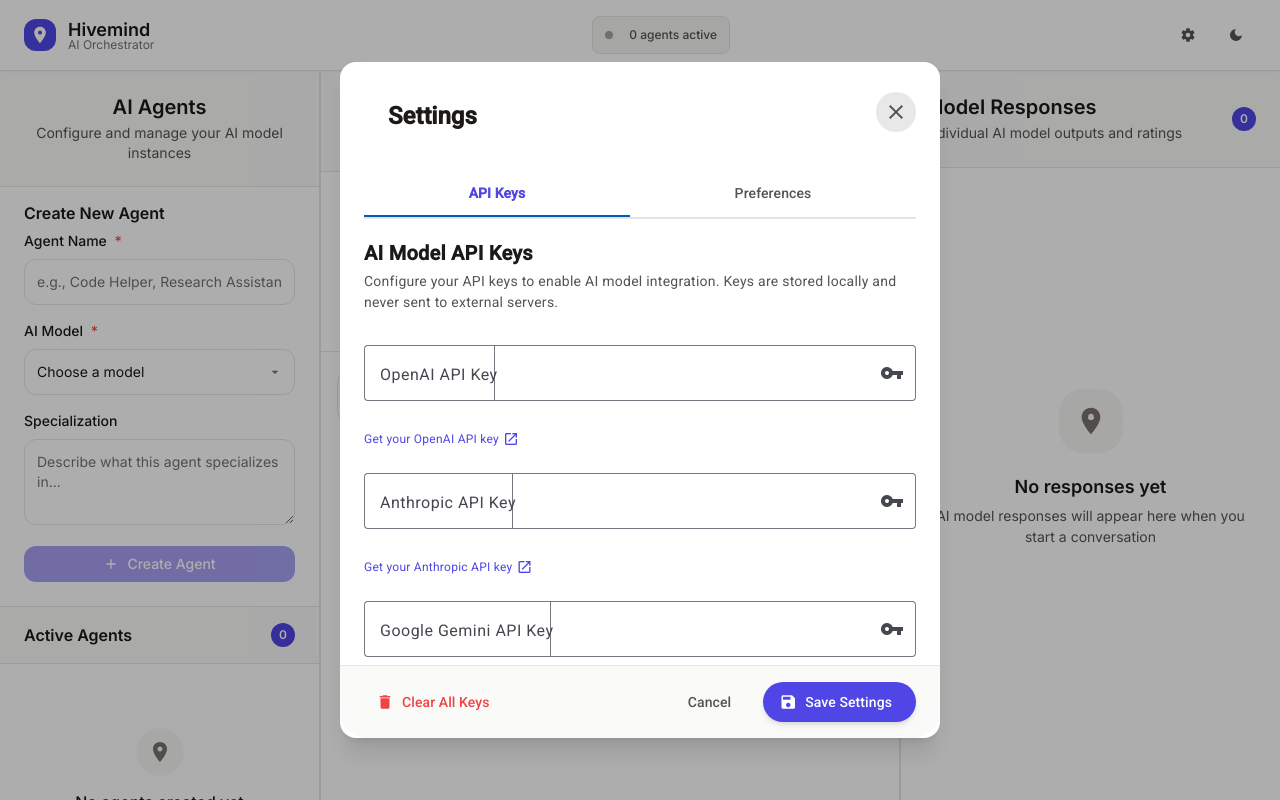
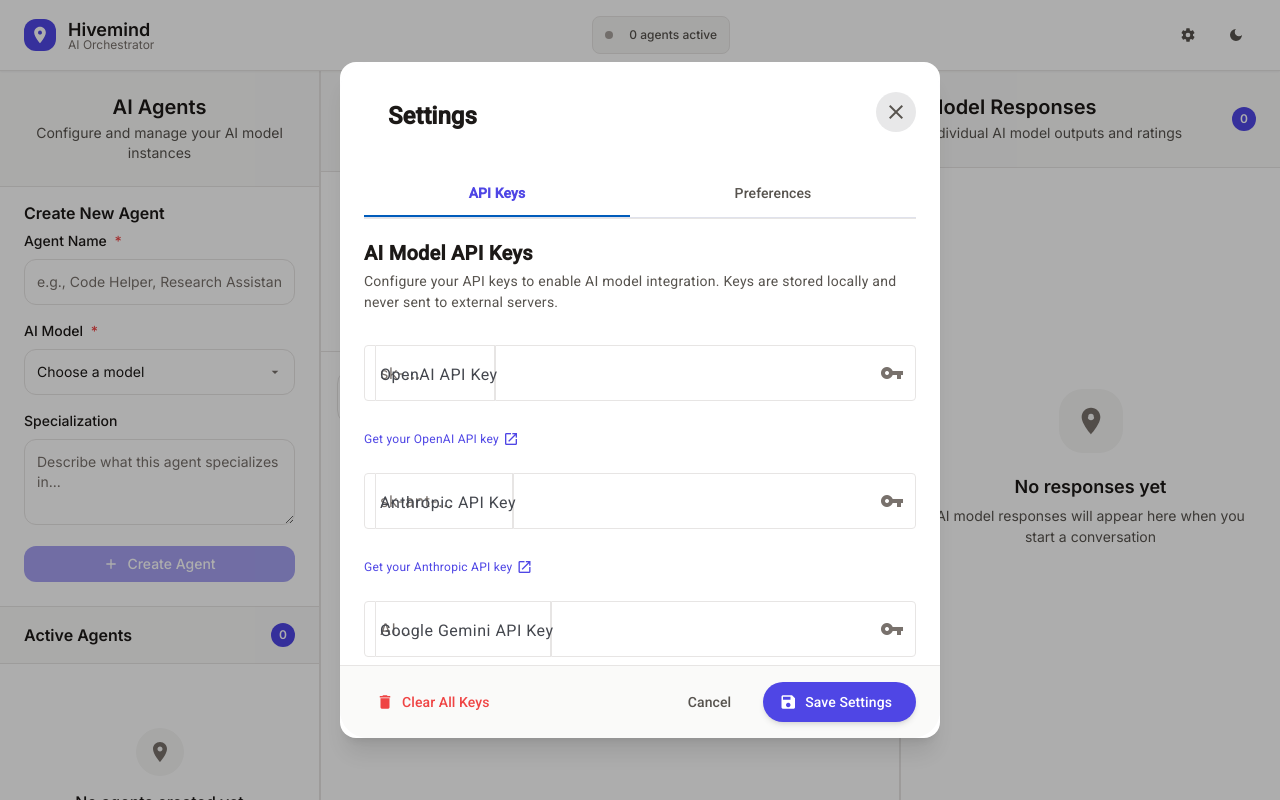
Before and after one commit to 4sYnSw9p67/Hivemind-multi-model-AI-orchestrator, an Angular app in the folder frontend/hivemind-frontend/: page /hivemind in a window 1280 px wide. Both pictures are taken after a click on the button 1188 px from the left and 35 px from the top of the page. Built offline with nearby package versions, Linux system fonts and the light colour scheme.

Commit message:
FE settings dialog fixes

```diff
--- a/frontend/hivemind-frontend/src/app/components/settings-dialog/settings-dialog.ts
+++ b/frontend/hivemind-frontend/src/app/components/settings-dialog/settings-dialog.ts
@@ -404,29 +404,100 @@ import { ThemeService } from '../../services/theme.service';
       background: var(--bg-primary) !important;
     }
 
-    /* Form Field Styling */
+    /* Form Field Styling - Comprehensive Material Design Overrides */
     ::ng-deep .mat-mdc-form-field {
+      /* Filled appearance */
       --mdc-filled-text-field-container-color: var(--bg-primary);
       --mdc-filled-text-field-label-text-color: var(--text-secondary);
       --mdc-filled-text-field-input-text-color: var(--text-primary);
+
+      /* Outlined appearance */
       --mdc-outlined-text-field-outline-color: var(--border-light);
       --mdc-outlined-text-field-focus-outline-color: var(--brand-primary);
       --mdc-outlined-text-field-hover-outline-color: var(--border-medium);
       --mdc-outlined-text-field-label-text-color: var(--text-secondary);
       --mdc-outlined-text-field-input-text-color: var(--text-primary);
+      --mdc-outlined-text-field-container-color: transparent;
+
+      /* Additional overrides */
+      --mdc-text-field-caret-color: var(--brand-primary);
+      --mdc-text-field-focus-label-text-color: var(--brand-primary);
+      --mdc-text-field-label-text-color: var(--text-secondary);
+      --mdc-text-field-input-text-color: var(--text-primary);
+
+      font-family: var(--font-family-sans) !important;
+    }
+
+    /* Specific overrides for outlined form fields */
+    ::ng-deep .mat-mdc-form-field.mat-mdc-form-field-appearance-outline {
+      background: transparent !important;
+    }
+
+    ::ng-deep .mat-mdc-form-field.mat-mdc-form-field-appearance-outline .mdc-notched-outline__leading,
+    ::ng-deep .mat-mdc-form-field.mat-mdc-form-field-appearance-outline .mdc-notched-outline__notch,
+    ::ng-deep .mat-mdc-form-field.mat-mdc-form-field-appearance-outline .mdc-notched-outline__trailing {
+      border-color: var(--border-light) !important;
+    }
+
+    ::ng-deep .mat-mdc-form-field.mat-mdc-form-field-appearance-outline:hover .mdc-notched-outline__leading,
+    ::ng-deep .mat-mdc-form-field.mat-mdc-form-field-appearance-outline:hover .mdc-notched-outline__notch,
+    ::ng-deep .mat-mdc-form-field.mat-mdc-form-field-appearance-outline:hover .mdc-notched-outline__trailing {
+      border-color: var(--border-medium) !important;
+    }
+
+    ::ng-deep .mat-mdc-form-field.mat-mdc-form-field-appearance-outline.mat-focused .mdc-notched-outline__leading,
+    ::ng-deep .mat-mdc-form-field.mat-mdc-form-field-appearance-outline.mat-focused .mdc-notched-outline__notch,
+    ::ng-deep .mat-mdc-form-field.mat-mdc-form-field-appearance-outline.mat-focused .mdc-notched-outline__trailing {
+      border-color: var(--brand-primary) !important;
+      border-width: 2px !important;
+    }
+
+    /* Label styling */
+    ::ng-deep .mat-mdc-form-field-label {
+      color: var(--text-secondary) !important;
+      font-family: var(--font-family-sans) !important;
     }
 
     ::ng-deep .mat-mdc-form-field.mat-focused .mat-mdc-form-field-label {
       color: var(--brand-primary) !important;
     }
 
+    ::ng-deep .mat-mdc-form-field-label-wrapper .mat-mdc-form-field-label {
+      color: var(--text-secondary) !important;
+    }
+
+    /* Input element styling */
     ::ng-deep .mat-mdc-input-element {
       color: var(--text-primary) !important;
       caret-color: var(--brand-primary) !important;
+      font-family: var(--font-family-sans) !important;
+      background: transparent !important;
     }
 
     ::ng-deep .mat-mdc-input-element::placeholder {
       color: var(--text-tertiary) !important;
+      opacity: 1 !important;
+    }
+
+    /* Suffix icon styling */
+    ::ng-deep .mat-mdc-form-field-icon-suffix {
+      color: var(--text-tertiary) !important;
+    }
+
+    ::ng-deep .mat-mdc-form-field.mat-focused .mat-mdc-form-field-icon-suffix {
+      color: var(--brand-primary) !important;
+    }
+
+    /* Fix for notched outline */
+    ::ng-deep .mdc-notched-outline {
+      opacity: 1 !important;
+    }
+
+    ::ng-deep .mdc-notched-outline__leading,
+    ::ng-deep .mdc-notched-outline__notch,
+    ::ng-deep .mdc-notched-outline__trailing {
+      border-style: solid !important;
+      border-width: 1px !important;
     }
 
     /* Button Styling */
--- a/frontend/hivemind-frontend/src/styles.css
+++ b/frontend/hivemind-frontend/src/styles.css
@@ -504,6 +504,54 @@ html, body {
   --mdc-outlined-text-field-outline-color: var(--border-light);
   --mdc-outlined-text-field-hover-outline-color: var(--border-medium);
   --mdc-outlined-text-field-focus-outline-color: var(--brand-primary);
+  --mdc-outlined-text-field-container-color: transparent;
+  --mdc-text-field-caret-color: var(--brand-primary);
+  font-family: var(--font-family-sans) !important;
+}
+
+/* Global form field fixes for all dialogs */
+.mat-mdc-form-field .mdc-notched-outline {
+  opacity: 1 !important;
+}
+
+.mat-mdc-form-field .mdc-notched-outline__leading,
+.mat-mdc-form-field .mdc-notched-outline__notch,
+.mat-mdc-form-field .mdc-notched-outline__trailing {
+  border-color: var(--border-light) !important;
+  border-style: solid !important;
+  border-width: 1px !important;
+}
+
+.mat-mdc-form-field:hover .mdc-notched-outline__leading,
+.mat-mdc-form-field:hover .mdc-notched-outline__notch,
+.mat-mdc-form-field:hover .mdc-notched-outline__trailing {
+  border-color: var(--border-medium) !important;
+}
+
+.mat-mdc-form-field.mat-focused .mdc-notched-outline__leading,
+.mat-mdc-form-field.mat-focused .mdc-notched-outline__notch,
+.mat-mdc-form-field.mat-focused .mdc-notched-outline__trailing {
+  border-color: var(--brand-primary) !important;
+  border-width: 2px !important;
+}
+
+.mat-mdc-input-element {
+  color: var(--text-primary) !important;
+  caret-color: var(--brand-primary) !important;
+  background: transparent !important;
+}
+
+.mat-mdc-input-element::placeholder {
+  color: var(--text-tertiary) !important;
+  opacity: 1 !important;
+}
+
+.mat-mdc-form-field-label {
+  color: var(--text-secondary) !important;
+}
+
+.mat-mdc-form-field.mat-focused .mat-mdc-form-field-label {
+  color: var(--brand-primary) !important;
 }
 
 .mat-mdc-tab-group {
```
